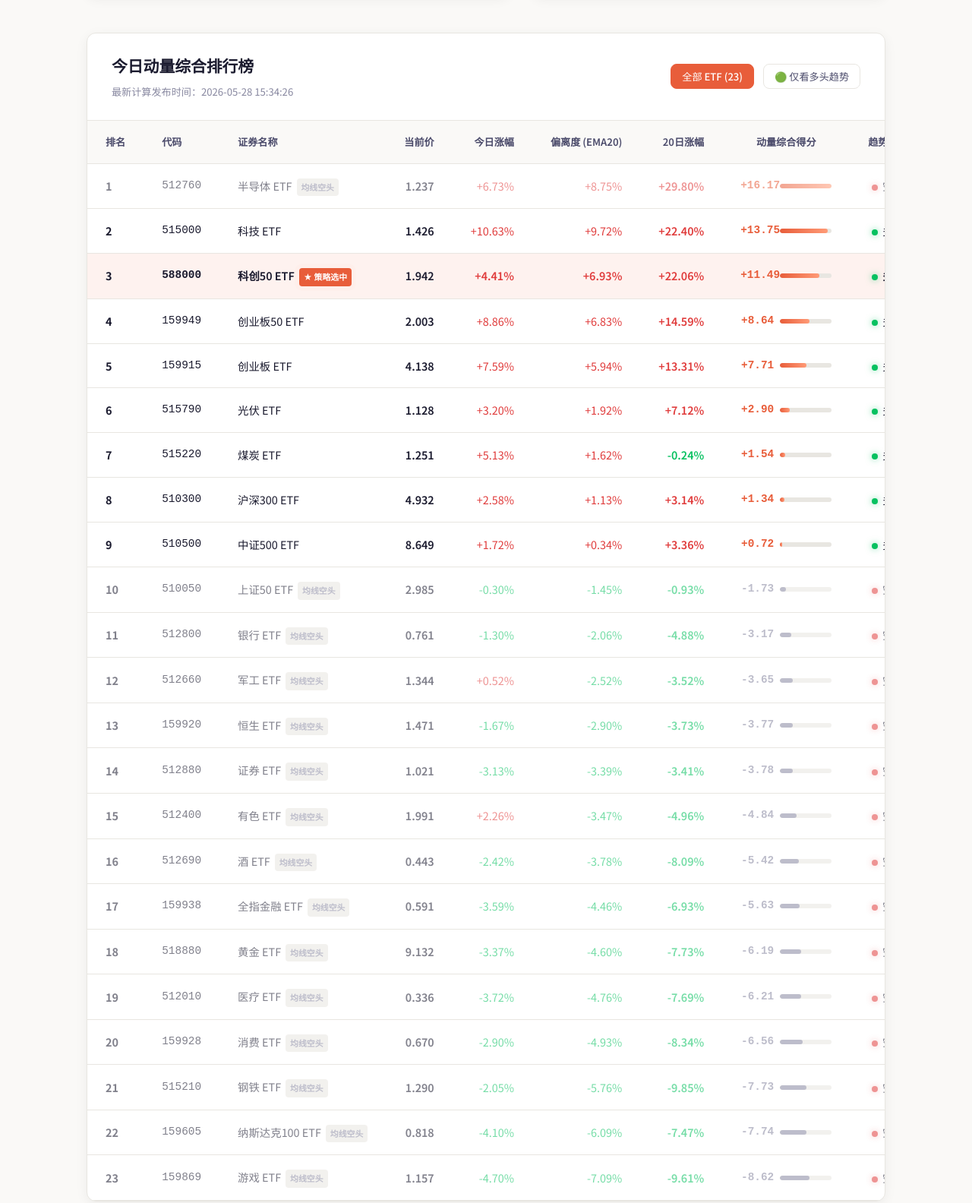
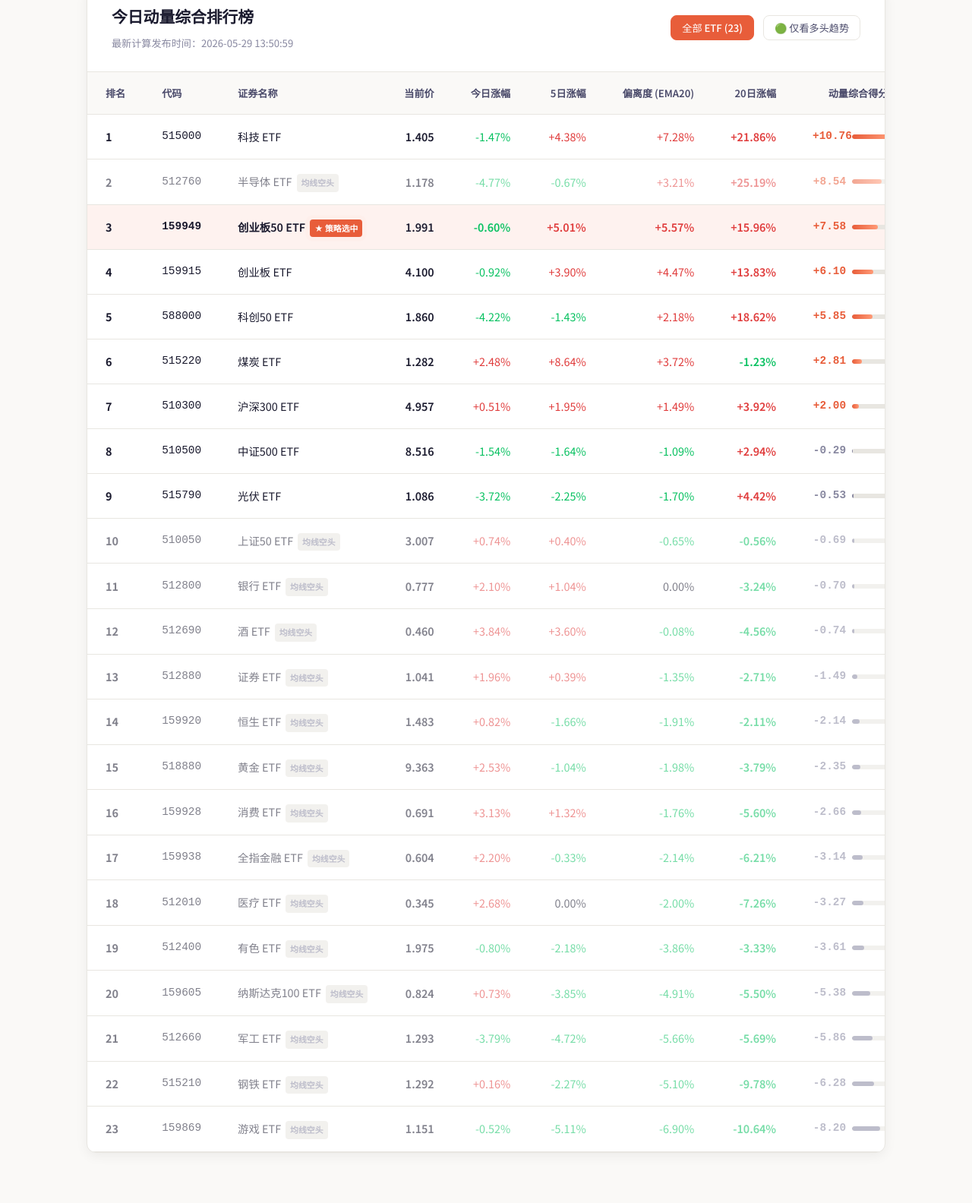
Before and after one commit to mumfordragg5-jpg/my_website, a plain HTML site: page etf.html in a window 1280 px wide. Shown: the part 763-2347 px from the top of the page at 76% size. Drawn offline with Linux system fonts and the light colour scheme.

Commit message:
feat(etf): 添加

```diff
--- a/data/etf_data.json
+++ b/data/etf_data.json
@@ -1,11 +1,11 @@
 {
-  "update_time": "2026-05-28 15:34:26",
+  "update_time": "2026-05-29 13:50:59",
   "today_target": {
-    "code": "588000",
-    "name": "科创50 ETF",
-    "price": 1.942,
-    "action": "持仓保持",
-    "signal_desc": "📈 今日暂无调仓指令，**继续持有**原标的。"
+    "code": "159949",
+    "name": "创业板50 ETF",
+    "price": 1.991,
+    "action": "调仓警报",
+    "signal_desc": "🚨 **【调仓警报】** 动量第一顺位发生更替！\n👉 请在今日收盘前 **全仓卖出** 原持仓：`科创50 ETF (588000)`\n👉 随后以收盘价 **等额买入** 新标的：`创业板50 ETF (159949)`"
   },
   "last_target_code": "588000",
   "backtest_stats": {
@@ -17,145 +17,154 @@
   "all_etfs": [
     {
       "rank": 1,
+      "code": "515000",
+      "name": "科技 ETF",
+      "price": 1.405,
+      "bias": 7.28,
+      "pct_1": -1.47,
+      "pct_5": 4.38,
+      "pct_10": 10.11,
+      "pct_20": 21.86,
+      "score": 10.76,
+      "trend": "多头",
+      "liquid": true,
+      "avg_amt_wan": 17955.319040000002,
+      "is_filtered": false,
+      "is_target": false
+    },
+    {
+      "rank": 2,
       "code": "512760",
       "name": "半导体 ETF",
-      "price": 1.237,
-      "bias": 8.75,
-      "pct_5": 6.73,
-      "pct_10": 12.45,
-      "pct_20": 29.8,
-      "score": 16.17,
+      "price": 1.178,
+      "bias": 3.21,
+      "pct_1": -4.77,
+      "pct_5": -0.67,
+      "pct_10": 7.88,
+      "pct_20": 25.19,
+      "score": 8.54,
       "trend": "空头",
       "liquid": true,
-      "avg_amt_wan": 76428.25087999999,
+      "avg_amt_wan": 77106.44992,
       "is_filtered": true,
       "is_target": false
     },
     {
-      "rank": 2,
-      "code": "515000",
-      "name": "科技 ETF",
-      "price": 1.426,
-      "bias": 9.72,
-      "pct_5": 10.63,
-      "pct_10": 10.46,
-      "pct_20": 22.4,
-      "score": 13.75,
+      "rank": 3,
+      "code": "159949",
+      "name": "创业板50 ETF",
+      "price": 1.991,
+      "bias": 5.57,
+      "pct_1": -0.6,
+      "pct_5": 5.01,
+      "pct_10": 5.23,
+      "pct_20": 15.96,
+      "score": 7.58,
       "trend": "多头",
       "liquid": true,
-      "avg_amt_wan": 18216.22048,
-      "is_filtered": false,
-      "is_target": false
-    },
-    {
-      "rank": 3,
-      "code": "588000",
-      "name": "科创50 ETF",
-      "price": 1.942,
-      "bias": 6.93,
-      "pct_5": 4.41,
-      "pct_10": 7.0,
-      "pct_20": 22.06,
-      "score": 11.49,
-      "trend": "多头",
-      "liquid": true,
-      "avg_amt_wan": 732749.45536,
+      "avg_amt_wan": 268828.88448,
       "is_filtered": false,
       "is_target": true
     },
     {
       "rank": 4,
-      "code": "159949",
-      "name": "创业板50 ETF",
-      "price": 2.003,
-      "bias": 6.83,
-      "pct_5": 8.86,
-      "pct_10": 5.09,
-      "pct_20": 14.59,
-      "score": 8.64,
+      "code": "159915",
+      "name": "创业板 ETF",
+      "price": 4.1,
+      "bias": 4.47,
+      "pct_1": -0.92,
+      "pct_5": 3.9,
+      "pct_10": 3.27,
+      "pct_20": 13.83,
+      "score": 6.1,
       "trend": "多头",
       "liquid": true,
-      "avg_amt_wan": 261757.98015999998,
+      "avg_amt_wan": 591425.97632,
       "is_filtered": false,
       "is_target": false
     },
     {
       "rank": 5,
-      "code": "159915",
-      "name": "创业板 ETF",
-      "price": 4.138,
-      "bias": 5.94,
-      "pct_5": 7.59,
-      "pct_10": 4.47,
-      "pct_20": 13.31,
-      "score": 7.71,
+      "code": "588000",
+      "name": "科创50 ETF",
+      "price": 1.86,
+      "bias": 2.18,
+      "pct_1": -4.22,
+      "pct_5": -1.43,
+      "pct_10": 4.09,
+      "pct_20": 18.62,
+      "score": 5.85,
       "trend": "多头",
       "liquid": true,
-      "avg_amt_wan": 607963.84256,
+      "avg_amt_wan": 730801.27488,
       "is_filtered": false,
       "is_target": false
     },
     {
       "rank": 6,
-      "code": "515790",
-      "name": "光伏 ETF",
-      "price": 1.128,
-      "bias": 1.92,
-      "pct_5": 3.2,
-      "pct_10": 0.0,
-      "pct_20": 7.12,
-      "score": 2.9,
+      "code": "515220",
+      "name": "煤炭 ETF",
+      "price": 1.282,
+      "bias": 3.72,
+      "pct_1": 2.48,
+      "pct_5": 8.64,
+      "pct_10": 4.14,
+      "pct_20": -1.23,
+      "score": 2.81,
       "trend": "多头",
       "liquid": true,
-      "avg_amt_wan": 50745.14688,
+      "avg_amt_wan": 78824.86016,
       "is_filtered": false,
       "is_target": false
     },
     {
       "rank": 7,
-      "code": "515220",
-      "name": "煤炭 ETF",
-      "price": 1.251,
-      "bias": 1.62,
-      "pct_5": 5.13,
-      "pct_10": 3.22,
-      "pct_20": -0.24,
-      "score": 1.54,
+      "code": "510300",
+      "name": "沪深300 ETF",
+      "price": 4.957,
+      "bias": 1.49,
+      "pct_1": 0.51,
+      "pct_5": 1.95,
+      "pct_10": 1.62,
+      "pct_20": 3.92,
+      "score": 2.0,
       "trend": "多头",
       "liquid": true,
-      "avg_amt_wan": 76318.56448,
+      "avg_amt_wan": 404064.54271999997,
       "is_filtered": false,
       "is_target": false
     },
     {
       "rank": 8,
-      "code": "510300",
-      "name": "沪深300 ETF",
-      "price": 4.932,
-      "bias": 1.13,
-      "pct_5": 2.58,
-      "pct_10": -0.18,
-      "pct_20": 3.14,
-      "score": 1.34,
+      "code": "510500",
+      "name": "中证500 ETF",
+      "price": 8.516,
+      "bias": -1.09,
+      "pct_1": -1.54,
+      "pct_5": -1.64,
+      "pct_10": -1.11,
+      "pct_20": 2.94,
+      "score": -0.29,
       "trend": "多头",
       "liquid": true,
-      "avg_amt_wan": 490181.65248000005,
+      "avg_amt_wan": 295209.59488000005,
       "is_filtered": false,
       "is_target": false
     },
     {
       "rank": 9,
-      "code": "510500",
-      "name": "中证500 ETF",
-      "price": 8.649,
-      "bias": 0.34,
-      "pct_5": 1.72,
-      "pct_10": -1.4,
-      "pct_20": 3.36,
-      "score": 0.72,
+      "code": "515790",
+      "name": "光伏 ETF",
+      "price": 1.086,
+      "bias": -1.7,
+      "pct_1": -3.72,
+      "pct_5": -2.25,
+      "pct_10": -1.99,
+      "pct_20": 4.42,
+      "score": -0.53,
       "trend": "多头",
       "liquid": true,
-      "avg_amt_wan": 398811.10271999997,
+      "avg_amt_wan": 50852.34944,
       "is_filtered": false,
       "is_target": false
     },
@@ -163,15 +172,16 @@
       "rank": 10,
       "code": "510050",
       "name": "上证50 ETF",
-      "price": 2.985,
-      "bias": -1.45,
-      "pct_5": -0.3,
-      "pct_10": -2.9,
-      "pct_20": -0.93,
-      "score": -1.73,
+      "price": 3.007,
+      "bias": -0.65,
+      "pct_1": 0.74,
+      "pct_5": 0.4,
+      "pct_10": -0.92,
+      "pct_20": -0.56,
+      "score": -0.69,
       "trend": "空头",
       "liquid": true,
-      "avg_amt_wan": 298798.3616,
+      "avg_amt_wan": 253895.2064,
       "is_filtered": true,
       "is_target": false
     },
@@ -179,95 +189,101 @@
       "rank": 11,
       "code": "512800",
       "name": "银行 ETF",
-      "price": 0.761,
-      "bias": -2.06,
-      "pct_5": -1.3,
-      "pct_10": -2.93,
-      "pct_20": -4.88,
-      "score": -3.17,
+      "price": 0.777,
+      "bias": 0.0,
+      "pct_1": 2.1,
+      "pct_5": 1.04,
+      "pct_10": -0.26,
+      "pct_20": -3.24,
+      "score": -0.7,
       "trend": "空头",
       "liquid": true,
-      "avg_amt_wan": 58262.08768,
+      "avg_amt_wan": 57117.090560000004,
       "is_filtered": true,
       "is_target": false
     },
     {
       "rank": 12,
-      "code": "512660",
-      "name": "军工 ETF",
-      "price": 1.344,
-      "bias": -2.52,
-      "pct_5": 0.52,
-      "pct_10": -5.29,
-      "pct_20": -3.52,
-      "score": -3.65,
+      "code": "512690",
+      "name": "酒 ETF",
+      "price": 0.46,
+      "bias": -0.08,
+      "pct_1": 3.84,
+      "pct_5": 3.6,
+      "pct_10": 1.1,
+      "pct_20": -4.56,
+      "score": -0.74,
       "trend": "空头",
       "liquid": true,
-      "avg_amt_wan": 39030.48192,
+      "avg_amt_wan": 110515.10912000001,
       "is_filtered": true,
       "is_target": false
     },
     {
       "rank": 13,
-      "code": "159920",
-      "name": "恒生 ETF",
-      "price": 1.471,
-      "bias": -2.9,
-      "pct_5": -1.67,
-      "pct_10": -4.97,
-      "pct_20": -3.73,
-      "score": -3.77,
+      "code": "512880",
+      "name": "证券 ETF",
+      "price": 1.041,
+      "bias": -1.35,
+      "pct_1": 1.96,
+      "pct_5": 0.39,
+      "pct_10": -0.67,
+      "pct_20": -2.71,
+      "score": -1.49,
       "trend": "空头",
       "liquid": true,
-      "avg_amt_wan": 27897.565280000003,
+      "avg_amt_wan": 224439.90271999998,
       "is_filtered": true,
       "is_target": false
     },
     {
       "rank": 14,
-      "code": "512880",
-      "name": "证券 ETF",
-      "price": 1.021,
-      "bias": -3.39,
-      "pct_5": -3.13,
-      "pct_10": -4.67,
-      "pct_20": -3.41,
-      "score": -3.78,
+      "code": "159920",
+      "name": "恒生 ETF",
+      "price": 1.483,
+      "bias": -1.91,
+      "pct_1": 0.82,
+      "pct_5": -1.66,
+      "pct_10": -2.88,
+      "pct_20": -2.11,
+      "score": -2.14,
       "trend": "空头",
       "liquid": true,
-      "avg_amt_wan": 221200.448,
+      "avg_amt_wan": 28101.34192,
       "is_filtered": true,
       "is_target": false
     },
     {
       "rank": 15,
-      "code": "512400",
-      "name": "有色 ETF",
-      "price": 1.991,
-      "bias": -3.47,
-      "pct_5": 2.26,
-      "pct_10": -6.53,
-      "pct_20": -4.96,
-      "score": -4.84,
+      "code": "518880",
+      "name": "黄金 ETF",
+      "price": 9.363,
+      "bias": -1.98,
+      "pct_1": 2.53,
+      "pct_5": -1.04,
+      "pct_10": -2.0,
+      "pct_20": -3.79,
+      "score": -2.35,
       "trend": "空头",
       "liquid": true,
-      "avg_amt_wan": 134995.89504,
+      "avg_amt_wan": 280195.80416,
       "is_filtered": true,
       "is_target": false
     },
     {
       "rank": 16,
-      "code": "512690",
-      "name": "酒 ETF",
-      "price": 0.443,
-      "bias": -3.78,
-      "pct_5": -2.42,
-      "pct_10": -4.94,
-      "pct_20": -8.09,
-      "score": -5.42,
+      "code": "159928",
+      "name": "消费 ETF",
+      "price": 0.691,
+      "bias": -1.76,
+      "pct_1": 3.13,
+      "pct_5": 1.32,
+      "pct_10": -2.4,
+      "pct_20": -5.6,
+      "score": -2.66,
       "trend": "空头",
       "liquid": true,
-      "avg_amt_wan": 92793.47456,
+      "avg_amt_wan": 47303.23904,
       "is_filtered": true,
       "is_target": false
     },
@@ -275,95 +291,101 @@
       "rank": 17,
       "code": "159938",
       "name": "全指金融 ETF",
-      "price": 0.591,
-      "bias": -4.46,
-      "pct_5": -3.59,
-      "pct_10": -5.89,
-      "pct_20": -6.93,
-      "score": -5.63,
+      "price": 0.604,
+      "bias": -2.14,
+      "pct_1": 2.2,
+      "pct_5": -0.33,
+      "pct_10": -3.05,
+      "pct_20": -6.21,
+      "score": -3.14,
       "trend": "空头",
       "liquid": true,
-      "avg_amt_wan": 5069.90144,
+      "avg_amt_wan": 5186.93296,
       "is_filtered": true,
       "is_target": false
     },
     {
       "rank": 18,
-      "code": "518880",
-      "name": "黄金 ETF",
-      "price": 9.132,
-      "bias": -4.6,
-      "pct_5": -3.37,
-      "pct_10": -6.77,
-      "pct_20": -7.73,
-      "score": -6.19,
+      "code": "512010",
+      "name": "医疗 ETF",
+      "price": 0.345,
+      "bias": -2.0,
+      "pct_1": 2.68,
+      "pct_5": 0.0,
+      "pct_10": -3.09,
+      "pct_20": -7.26,
+      "score": -3.27,
       "trend": "空头",
       "liquid": true,
-      "avg_amt_wan": 283049.23648,
+      "avg_amt_wan": 55021.607039999995,
       "is_filtered": true,
       "is_target": false
     },
     {
       "rank": 19,
-      "code": "512010",
-      "name": "医疗 ETF",
-      "price": 0.336,
-      "bias": -4.76,
-      "pct_5": -3.72,
-      "pct_10": -6.67,
-      "pct_20": -7.69,
-      "score": -6.21,
+      "code": "512400",
+      "name": "有色 ETF",
+      "price": 1.975,
+      "bias": -3.86,
+      "pct_1": -0.8,
+      "pct_5": -2.18,
+      "pct_10": -3.14,
+      "pct_20": -3.33,
+      "score": -3.61,
       "trend": "空头",
       "liquid": true,
-      "avg_amt_wan": 52682.78592,
+      "avg_amt_wan": 129358.38208,
       "is_filtered": true,
       "is_target": false
     },
     {
       "rank": 20,
-      "code": "159928",
-      "name": "消费 ETF",
-      "price": 0.67,
-      "bias": -4.93,
-      "pct_5": -2.9,
-      "pct_10": -6.94,
-      "pct_20": -8.34,
-      "score": -6.56,
+      "code": "159605",
+      "name": "纳斯达克100 ETF",
+      "price": 0.824,
+      "bias": -4.91,
+      "pct_1": 0.73,
+      "pct_5": -3.85,
+      "pct_10": -6.68,
+      "pct_20": -5.5,
+      "score": -5.38,
       "trend": "空头",
       "liquid": true,
-      "avg_amt_wan": 43762.29664,
+      "avg_amt_wan": 23803.1392,
       "is_filtered": true,
       "is_target": false
     },
     {
       "rank": 21,
-      "code": "515210",
-      "name": "钢铁 ETF",
-      "price": 1.29,
-      "bias": -5.76,
-      "pct_5": -2.05,
-      "pct_10": -8.25,
-      "pct_20": -9.85,
-      "score": -7.73,
+      "code": "512660",
+      "name": "军工 ETF",
+      "price": 1.293,
+      "bias": -5.66,
+      "pct_1": -3.79,
+      "pct_5": -4.72,
+      "pct_10": -6.64,
+      "pct_20": -5.69,
+      "score": -5.86,
       "trend": "空头",
       "liquid": true,
-      "avg_amt_wan": 9927.34256,
+      "avg_amt_wan": 36735.4272,
       "is_filtered": true,
       "is_target": false
     },
     {
       "rank": 22,
-      "code": "159605",
-      "name": "纳斯达克100 ETF",
-      "price": 0.818,
-      "bias": -6.09,
-      "pct_5": -4.1,
-      "pct_10": -10.21,
-      "pct_20": -7.47,
-      "score": -7.74,
+      "code": "515210",
+      "name": "钢铁 ETF",
+      "price": 1.292,
+      "bias": -5.1,
+      "pct_1": 0.16,
+      "pct_5": -2.27,
+      "pct_10": -6.31,
+      "pct_20": -9.78,
+      "score": -6.28,
       "trend": "空头",
       "liquid": true,
-      "avg_amt_wan": 23335.873919999998,
+      "avg_amt_wan": 9093.37112,
       "is_filtered": true,
       "is_target": false
     },
@@ -371,15 +393,16 @@
       "rank": 23,
       "code": "159869",
       "name": "游戏 ETF",
-      "price": 1.157,
-      "bias": -7.09,
-      "pct_5": -4.7,
-      "pct_10": -9.68,
-      "pct_20": -9.61,
-      "score": -8.62,
+      "price": 1.151,
+      "bias": -6.9,
+      "pct_1": -0.52,
+      "pct_5": -5.11,
+      "pct_10": -9.65,
+      "pct_20": -10.64,
+      "score": -8.2,
       "trend": "空头",
       "liquid": true,
-      "avg_amt_wan": 46958.552319999995,
+      "avg_amt_wan": 44427.17568,
       "is_filtered": true,
       "is_target": false
     }
--- a/etf.html
+++ b/etf.html
@@ -470,30 +470,30 @@
       </div>
 
       <!-- 历史实证绩效 -->
-      <div class="etf-card" style="border-left-color: #8888a0;">
-        <h3 style="font-size: 1.25rem; font-weight: 800; margin-bottom: 12px;">7年历史实证绩效 (2019-2026)</h3>
-        <div class="perf-grid">
-          <div class="perf-item">
-            <div class="perf-value" style="color: #07c160;">+514.47%</div>
-            <div class="perf-label">累计收益率</div>
-          </div>
-          <div class="perf-item">
-            <div class="perf-value">+28.03%</div>
-            <div class="perf-label">年化收益率</div>
-          </div>
-          <div class="perf-item">
-            <div class="perf-value" style="color: #e03c3c;">-27.91%</div>
-            <div class="perf-label">历史最大回撤</div>
-          </div>
-          <div class="perf-item">
-            <div class="perf-value">0.85</div>
-            <div class="perf-label">夏普比率 (Sharpe)</div>
-          </div>
-        </div>
-        <p class="perf-hint">
-          * 指标基于统一对齐后的 23 只行业 ETF 标的池（含钢铁等强Beta周期行业，已注释化工），以万0.85佣金摩擦率每日轮动回测得出。
-        </p>
-      </div>
+<!--      <div class="etf-card" style="border-left-color: #8888a0;">-->
+<!--        <h3 style="font-size: 1.25rem; font-weight: 800; margin-bottom: 12px;">7年历史实证绩效 (2019-2026)</h3>-->
+<!--        <div class="perf-grid">-->
+<!--          <div class="perf-item">-->
+<!--            <div class="perf-value" style="color: #07c160;">+514.47%</div>-->
+<!--            <div class="perf-label">累计收益率</div>-->
+<!--          </div>-->
+<!--          <div class="perf-item">-->
+<!--            <div class="perf-value">+28.03%</div>-->
+<!--            <div class="perf-label">年化收益率</div>-->
+<!--          </div>-->
+<!--          <div class="perf-item">-->
+<!--            <div class="perf-value" style="color: #e03c3c;">-27.91%</div>-->
+<!--            <div class="perf-label">历史最大回撤</div>-->
+<!--          </div>-->
+<!--          <div class="perf-item">-->
+<!--            <div class="perf-value">0.85</div>-->
+<!--            <div class="perf-label">夏普比率 (Sharpe)</div>-->
+<!--          </div>-->
+<!--        </div>-->
+<!--        <p class="perf-hint">-->
+<!--          * 指标基于统一对齐后的 23 只行业 ETF 标的池（含钢铁等强Beta周期行业，已注释化工），以万0.85佣金摩擦率每日轮动回测得出。-->
+<!--        </p>-->
+<!--      </div>-->
 
     </div>
 
@@ -519,6 +519,7 @@
               <th>证券名称</th>
               <th style="text-align: right;">当前价</th>
               <th style="text-align: right;">今日涨幅</th>
+              <th style="text-align: right;">5日涨幅</th>
               <th style="text-align: right;">偏离度 (EMA20)</th>
               <th style="text-align: right;">20日涨幅</th>
               <th style="text-align: center;">动量综合得分</th>
@@ -533,6 +534,7 @@
               <td><div class="skeleton skeleton-text" style="width: 120px;"></div></td>
               <td><div class="skeleton skeleton-text" style="width: 50px; float: right;"></div></td>
               <td><div class="skeleton skeleton-text" style="width: 50px; float: right;"></div></td>
+              <td><div class="skeleton skeleton-text" style="width: 50px; float: right;"></div></td>
               <td><div class="skeleton skeleton-text" style="width: 60px; float: right;"></div></td>
               <td><div class="skeleton skeleton-text" style="width: 50px; float: right;"></div></td>
               <td><div class="skeleton skeleton-text" style="width: 100px; margin: 0 auto;"></div></td>
@@ -542,6 +544,7 @@
               <td><div class="skeleton skeleton-text" style="width: 20px;"></div></td>
               <td><div class="skeleton skeleton-text" style="width: 60px;"></div></td>
               <td><div class="skeleton skeleton-text" style="width: 120px;"></div></td>
+              <td><div class="skeleton skeleton-text" style="width: 50px; float: right;"></div></td>
               <td><div class="skeleton skeleton-text" style="width: 50px; float: right;"></div></td>
               <td><div class="skeleton skeleton-text" style="width: 50px; float: right;"></div></td>
               <td><div class="skeleton skeleton-text" style="width: 60px; float: right;"></div></td>
@@ -555,6 +558,7 @@
               <td><div class="skeleton skeleton-text" style="width: 120px;"></div></td>
               <td><div class="skeleton skeleton-text" style="width: 50px; float: right;"></div></td>
               <td><div class="skeleton skeleton-text" style="width: 50px; float: right;"></div></td>
+              <td><div class="skeleton skeleton-text" style="width: 50px; float: right;"></div></td>
               <td><div class="skeleton skeleton-text" style="width: 60px; float: right;"></div></td>
               <td><div class="skeleton skeleton-text" style="width: 50px; float: right;"></div></td>
               <td><div class="skeleton skeleton-text" style="width: 100px; margin: 0 auto;"></div></td>
@@ -564,6 +568,7 @@
               <td><div class="skeleton skeleton-text" style="width: 20px;"></div></td>
               <td><div class="skeleton skeleton-text" style="width: 60px;"></div></td>
               <td><div class="skeleton skeleton-text" style="width: 120px;"></div></td>
+              <td><div class="skeleton skeleton-text" style="width: 50px; float: right;"></div></td>
               <td><div class="skeleton skeleton-text" style="width: 50px; float: right;"></div></td>
               <td><div class="skeleton skeleton-text" style="width: 50px; float: right;"></div></td>
               <td><div class="skeleton skeleton-text" style="width: 60px; float: right;"></div></td>
@@ -577,6 +582,7 @@
               <td><div class="skeleton skeleton-text" style="width: 120px;"></div></td>
               <td><div class="skeleton skeleton-text" style="width: 50px; float: right;"></div></td>
               <td><div class="skeleton skeleton-text" style="width: 50px; float: right;"></div></td>
+              <td><div class="skeleton skeleton-text" style="width: 50px; float: right;"></div></td>
               <td><div class="skeleton skeleton-text" style="width: 60px; float: right;"></div></td>
               <td><div class="skeleton skeleton-text" style="width: 50px; float: right;"></div></td>
               <td><div class="skeleton skeleton-text" style="width: 100px; margin: 0 auto;"></div></td>
@@ -586,6 +592,7 @@
               <td><div class="skeleton skeleton-text" style="width: 20px;"></div></td>
               <td><div class="skeleton skeleton-text" style="width: 60px;"></div></td>
               <td><div class="skeleton skeleton-text" style="width: 120px;"></div></td>
+              <td><div class="skeleton skeleton-text" style="width: 50px; float: right;"></div></td>
               <td><div class="skeleton skeleton-text" style="width: 50px; float: right;"></div></td>
               <td><div class="skeleton skeleton-text" style="width: 50px; float: right;"></div></td>
               <td><div class="skeleton skeleton-text" style="width: 60px; float: right;"></div></td>
--- a/js/etf.js
+++ b/js/etf.js
@@ -134,7 +134,7 @@ function renderRankingsTable() {
   if (listToRender.length === 0) {
     tableBody.innerHTML = `
       <tr>
-        <td colspan="9" style="text-align: center; color: var(--text-muted); padding: 40px 0;">
+        <td colspan="10" style="text-align: center; color: var(--text-muted); padding: 40px 0;">
           当前没有符合 EMA 多头趋势且流动性充裕的标的。
         </td>
       </tr>
@@ -182,17 +182,23 @@ function renderRankingsTable() {
     `;
 
     // 涨跌幅染色
-    const chg5 = item.pct_5;
+    const chg1 = item.pct_1 !== undefined ? item.pct_1 : null;
+    const colorChg1 = chg1 > 0 ? '#e03c3c' : (chg1 < 0 ? '#07c160' : 'inherit');
+    const chg5 = item.pct_5 !== undefined ? item.pct_5 : null;
     const colorChg5 = chg5 > 0 ? '#e03c3c' : (chg5 < 0 ? '#07c160' : 'inherit');
     const chg20 = item.pct_20;
     const colorChg20 = chg20 > 0 ? '#e03c3c' : (chg20 < 0 ? '#07c160' : 'inherit');
+
+    const chg1Text = chg1 !== null ? `${chg1 > 0 ? '+' : ''}${chg1.toFixed(2)}%` : '--';
+    const chg5Text = chg5 !== null ? `${chg5 > 0 ? '+' : ''}${chg5.toFixed(2)}%` : '--';
 
     tr.innerHTML = `
       <td style="font-weight: 700;">${index + 1}</td>
       <td style="font-family: monospace;">${item.code}</td>
       <td>${item.name}${badgeHtml}</td>
       <td style="text-align: right; font-weight: 600;">${item.price.toFixed(3)}</td>
-      <td style="text-align: right; color: ${colorChg5};">${chg5 > 0 ? '+' : ''}${chg5.toFixed(2)}%</td>
+      <td style="text-align: right; color: ${colorChg1};">${chg1Text}</td>
+      <td style="text-align: right; color: ${colorChg5};">${chg5Text}</td>
       <td style="text-align: right; color: ${item.bias > 0 ? '#e03c3c' : (item.bias < 0 ? '#07c160' : 'inherit')};">${item.bias > 0 ? '+' : ''}${item.bias.toFixed(2)}%</td>
       <td style="text-align: right; color: ${colorChg20}; font-weight: 600;">${chg20 > 0 ? '+' : ''}${chg20.toFixed(2)}%</td>
       <td><div style="display: flex; justify-content: center;">${progressBarHtml}</div></td>
@@ -220,7 +226,7 @@ function showErrorMessage(message) {
   if (tableBody) {
     tableBody.innerHTML = `
       <tr>
-        <td colspan="9" style="text-align: center; color: var(--text-muted); padding: 60px 0;">
+        <td colspan="10" style="text-align: center; color: var(--text-muted); padding: 60px 0;">
           等待每日最新收盘行情导入...
         </td>
       </tr>
```
Also changed, not shown: 1 other file.
